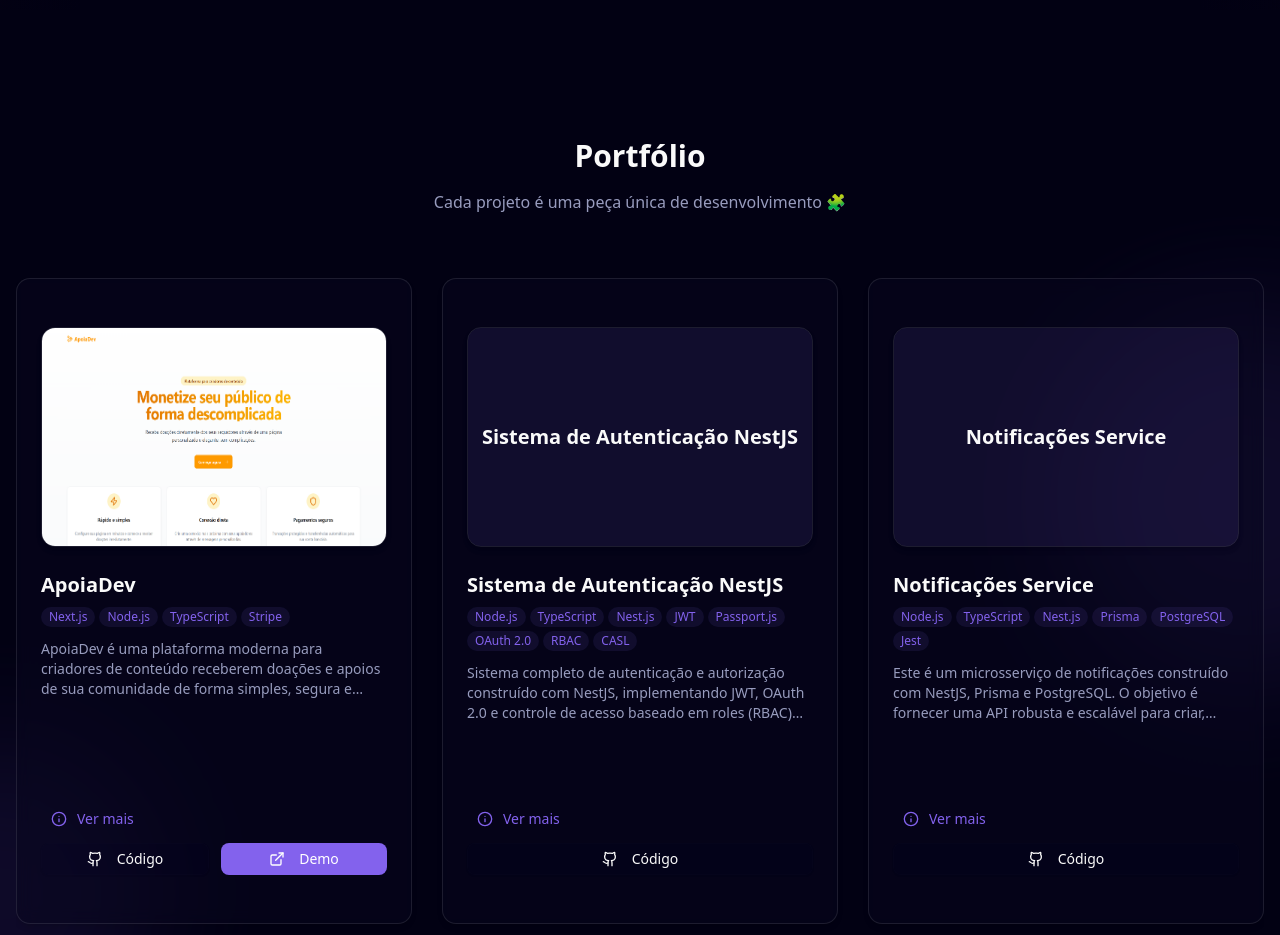
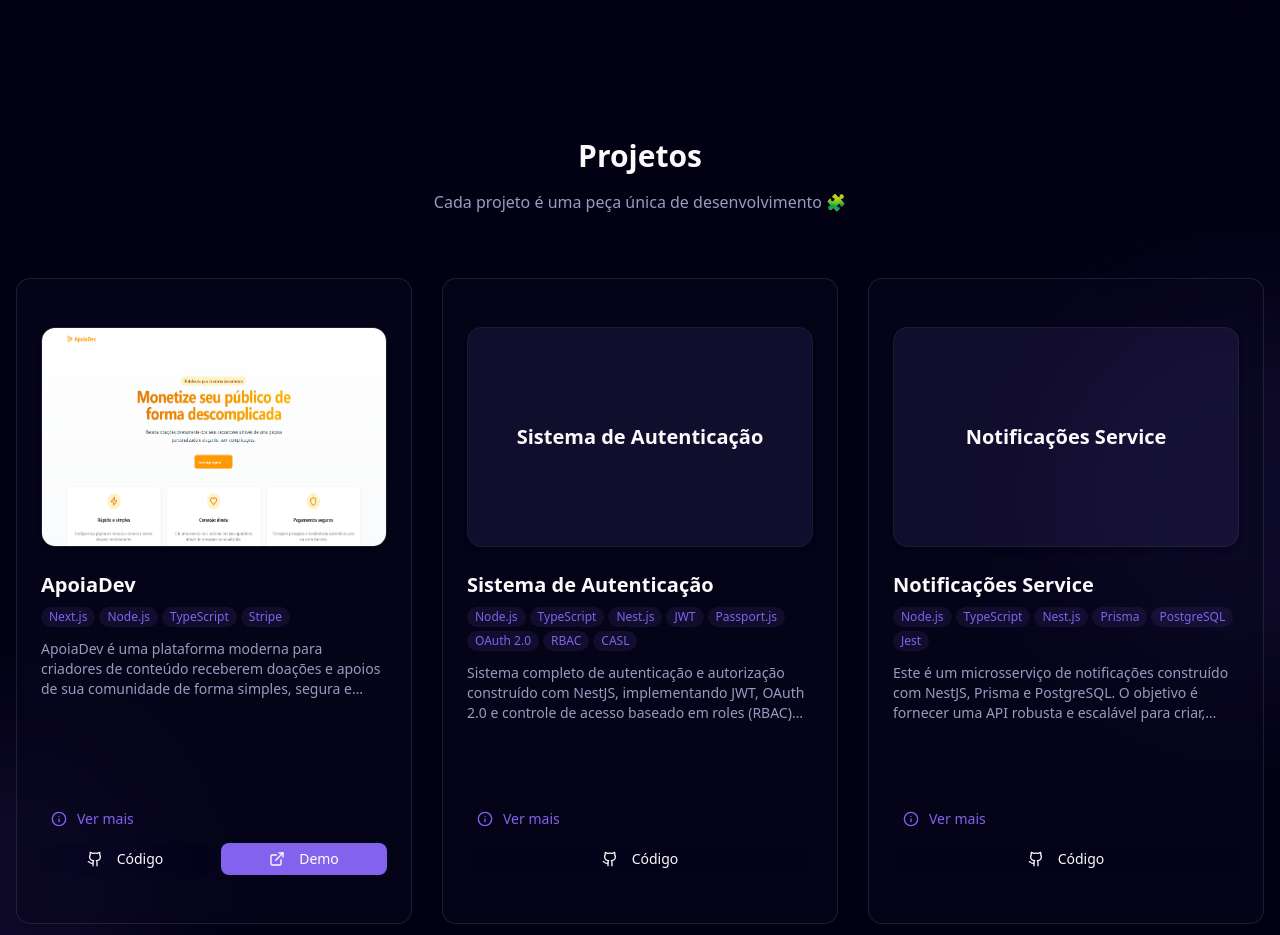
Before and after one commit to Nattanjunior/portfolio, a Next.js app: page / in a window 1280 px wide. Shown: the part 1720-2655 px from the top of the page. Built offline with nearby package versions, Linux system fonts and the light colour scheme.

Commit message:
fix: corrige id na seção de projetos para navegação correta

```diff
--- a/src/components/project/projects-section.tsx
+++ b/src/components/project/projects-section.tsx
@@ -35,7 +35,7 @@
     githubUrl: 'https://github.com/Nattanjunior/ApoiaDev',
   },
   {
-    title: 'Sistema de Autenticação NestJS',
+    title: 'Sistema de Autenticação',
     description: 'Sistema completo de autenticação e autorização construído com NestJS, implementando JWT, OAuth 2.0 e controle de acesso baseado em roles (RBAC) com CASL. Este projeto demonstra uma implementação robusta de autenticação moderna, integrando múltiplos provedores de identidade e um sistema granular de permissões. Ideal para aplicações que necessitam de controle de acesso sofisticado e flexível.',
     imageSrc: '',
     tags: ['Node.js', 'TypeScript', 'Nest.js', 'JWT', 'Passport.js', 'OAuth 2.0', 'RBAC', 'CASL'],
@@ -58,14 +58,14 @@
     setActiveProject(activeProject === index ? null : index);
   };
   return (
-    <section id="portfolio" className="py-20 relative overflow-hidden">
+    <section id="project" className="py-20 relative overflow-hidden">
       {/* Background gradients */}
       <div className="absolute top-1/4 -right-40 w-96 h-96 bg-primary/20 rounded-full blur-3xl opacity-50"></div>
       <div className="absolute bottom-0 -left-40 w-80 h-80 bg-primary/20 rounded-full blur-3xl opacity-50"></div>
 
       <div className="container mx-auto px-4 relative z-10">
         <div className="mb-16 text-center">
-          <h2 className="text-3xl font-bold mb-4">Portfólio</h2>
+          <h2 className="text-3xl font-bold mb-4">Projetos</h2>
           <p className="text-muted-foreground max-w-2xl mx-auto">
             Cada projeto é uma peça única de desenvolvimento 🧩
           </p>
@@ -121,7 +121,7 @@
                           ))}
                         </div>
                         <div className="description-container">
-                          <div className="overflow-auto">
+                          <div className="overflow-auto custom-scrollbar">
                             <p className={`text-muted-foreground text-sm mb-4 ${activeProject === index ? '' : 'line-clamp-3'}`}>
                               {project.description}
                             </p>
```
